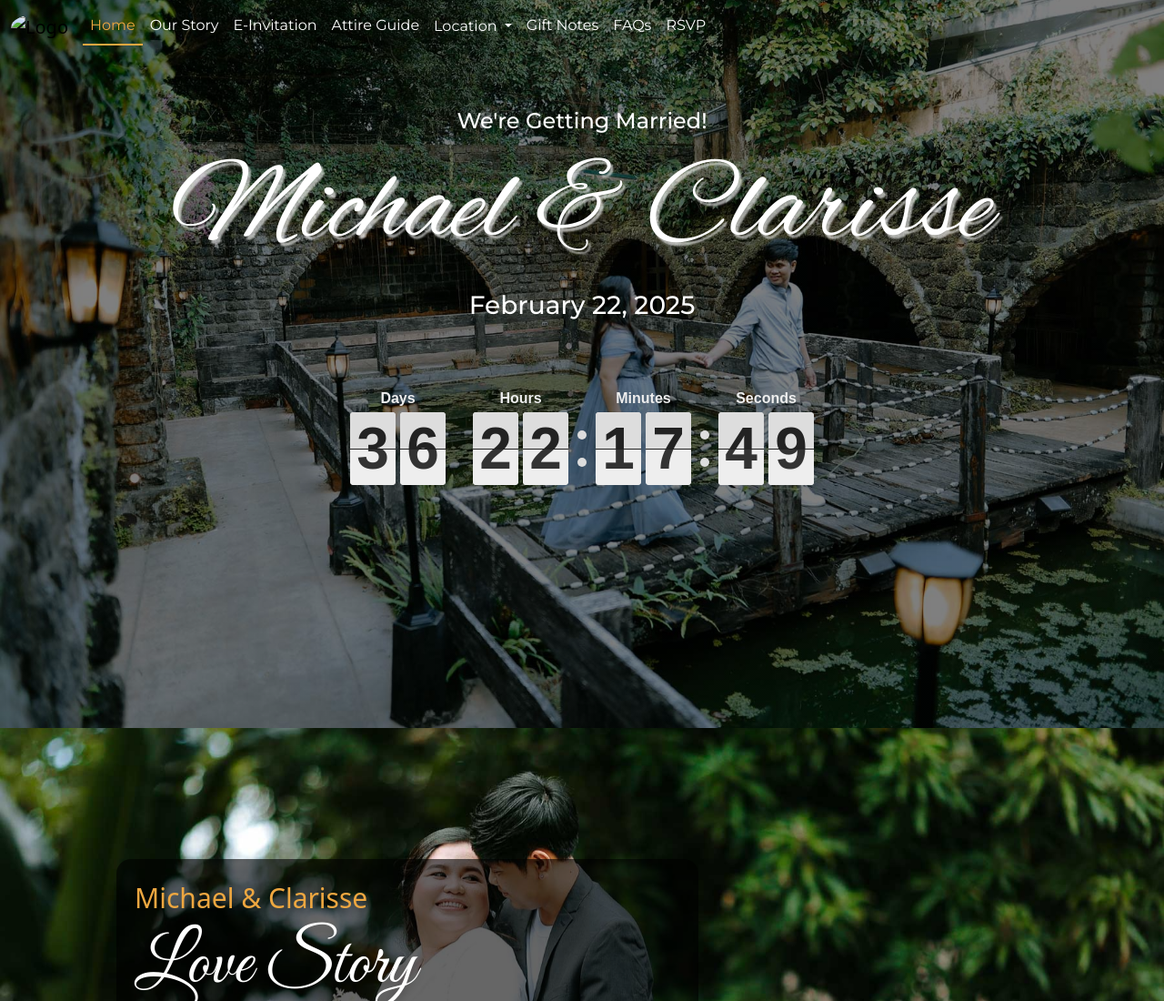
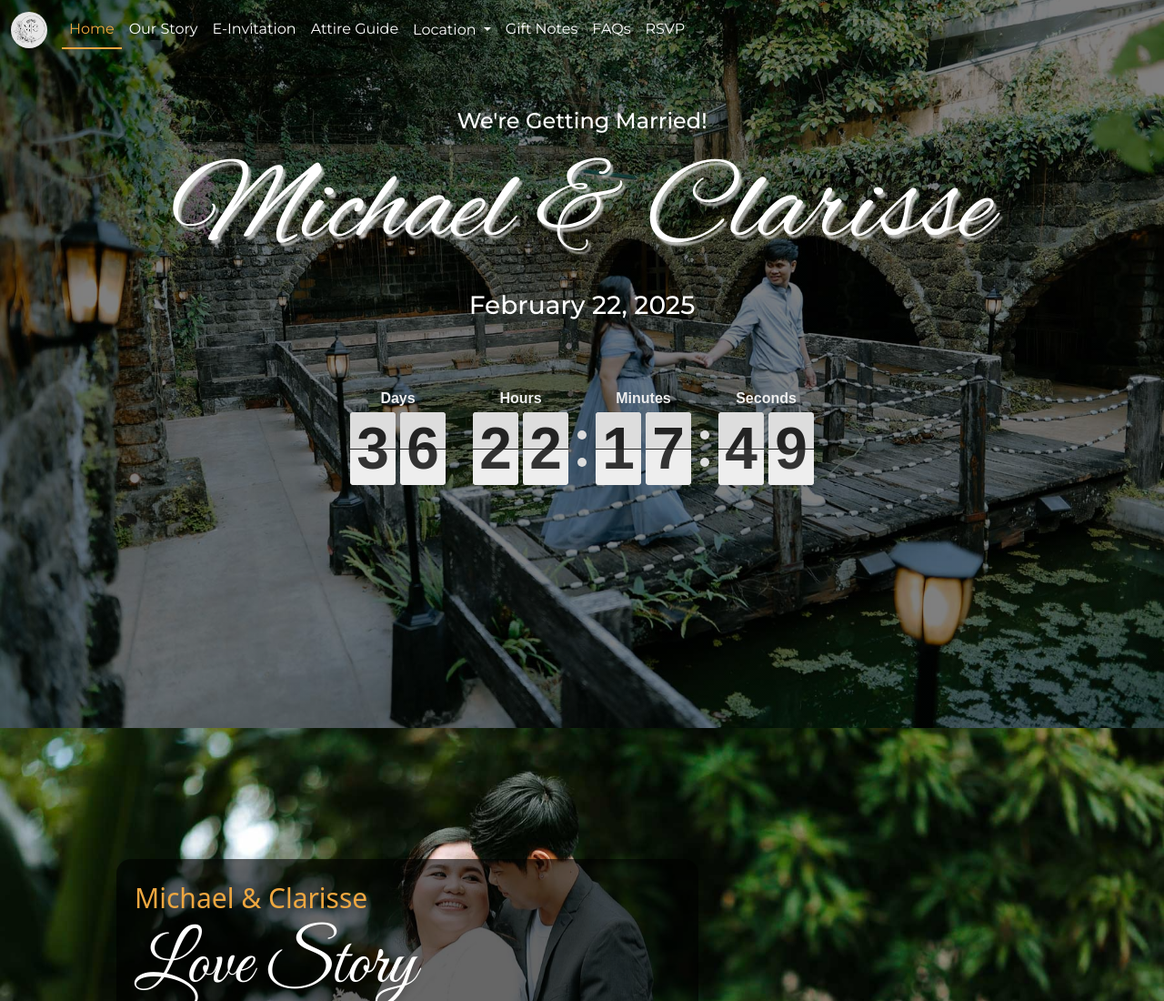
Before and after one commit to JhayMike/MichaelCLarisseWedding2025, a plain HTML site: page Index.html in a window 1280 px wide. Shown: the top 1100 px of the page at 91% size. Drawn offline with nearby package versions, Linux system fonts and the light colour scheme; files whose address does not match are found by name.

Commit message:
Update Index.html
Show logo

```diff
--- a/Index.html
+++ b/Index.html
@@ -16,7 +16,7 @@
       <div class="container-fluid">
           <!--<a class="navbar-brand" href="#">Michael&Clarisse</a>-->
           <a class="navbar-brand" href="#home">
-            <img src="../WeddingWebsite/assets/img/logo.png" alt="Logo" class="wed-logo">
+            <img src="assets/img/logo.png" alt="Logo" class="wed-logo">
           </a>
           <button class="navbar-toggler text-white" type="button" data-bs-toggle="collapse" data-bs-target="#navbarNavDropdown" aria-controls="navbarNavDropdown" aria-expanded="false" aria-label="Toggle navigation">
               <span class="navbar-toggler-icon"></span>
```
